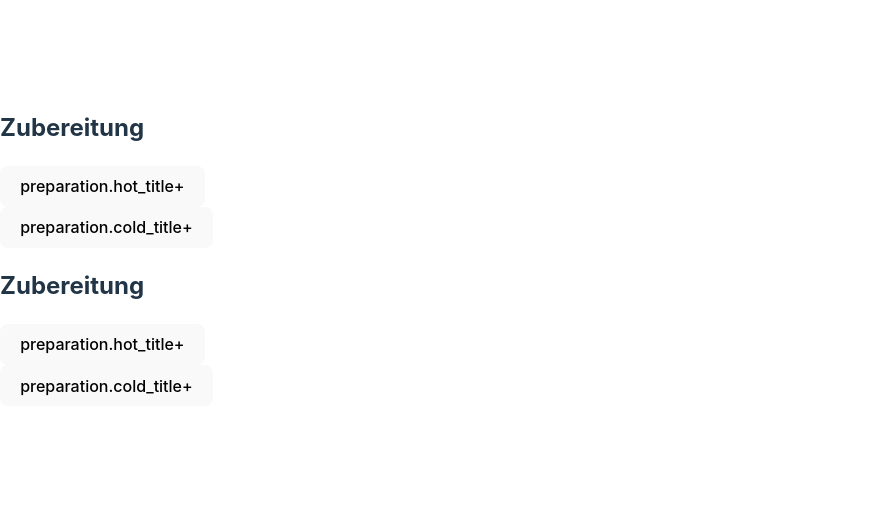
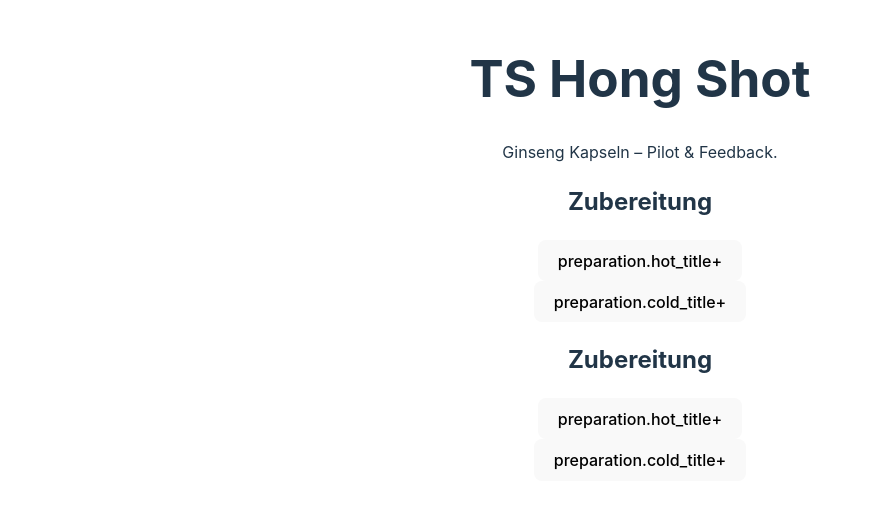
Before and after one commit to hoa-binh007/tshongshot, a React (Vite) app: page / in a window 1280 px wide. Shown: the part 152-660 px from the top of the page, without its empty margins (0-872 px from the left). Built offline with nearby package versions, Linux system fonts and the light colour scheme.

Commit message:
Replace Vite template with Hong Shot page

```diff
--- a/src/App.tsx
+++ b/src/App.tsx
@@ -1,15 +1,15 @@
+import "./App.css";
 import Preparation from "./components/Preparation";
 import FAQ from "./components/FAQ";
 
-function App() {
+export default function App() {
   return (
-    <>
-      {/* Hero kommt hier */}
+    <div style={{ maxWidth: 980, margin: "0 auto", padding: 24 }}>
+      <h1>TS Hong Shot</h1>
+      <p>Ginseng Kapseln – Pilot & Feedback.</p>
+
       <Preparation />
       <FAQ />
-      {/* CTA kommt danach */}
-    </>
+    </div>
   );
 }
-
-export default App;
```
